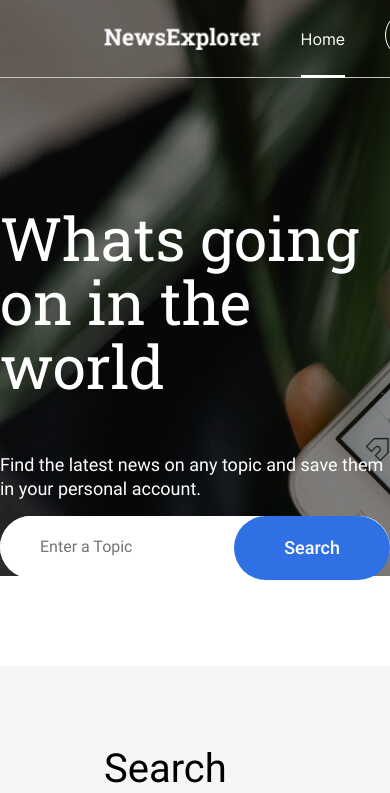
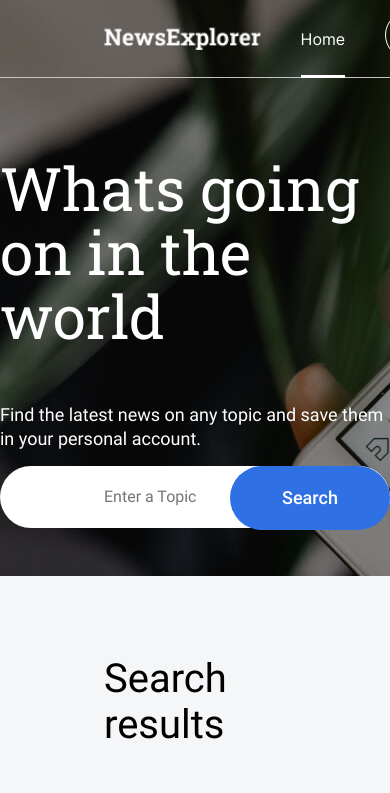
Before and after one commit to shimritz/news-explorer-frontend, a React (Create React App) app: page / in a window 390 px wide. Shown: the top 793 px of the page. Built offline with nearby package versions, Linux system fonts and the light colour scheme.

Commit message:
search form mobile

```diff
--- a/src/components/Navigation/Navigation.css
+++ b/src/components/Navigation/Navigation.css
@@ -113,6 +113,12 @@
 }
 
 @media (max-width: 330px) {
+  .nav__logo {
+    width: 117px;
+    height: 24px;
+    padding: 16px 0;
+    margin: 0 0 0 16px;
+  }
   .nav__links {
     display: none;
   }
--- a/src/components/NewsCardList/NewsCardList.css
+++ b/src/components/NewsCardList/NewsCardList.css
@@ -44,13 +44,13 @@
   cursor: pointer;
 }
 
-@media screen and (max-width: 768px) {
+@media screen and (max-width: 1230px) {
   .news-card__list {
     grid-template-columns: repeat(2, 1fr);
   }
 }
 
-@media screen and (max-width: 320px) {
+@media screen and (max-width: 650px) {
   .news-card__list {
     grid-template-columns: 1fr;
     gap: 20px;
--- a/src/components/PopupWithForm/PopupWithForm.css
+++ b/src/components/PopupWithForm/PopupWithForm.css
@@ -1,5 +1,6 @@
 .form {
-  width: 358px;
+  width: 430px;
+  height: 380px;
   background: #ffffff;
   color: #000000;
   display: flex;
@@ -7,7 +8,7 @@
   justify-content: center;
   border-radius: 10px;
   align-self: center;
-  /* position: relative; */
+  position: relative;
   font-family: "Roboto";
   padding-bottom: 64px;
 }
@@ -78,6 +79,7 @@
 
 .popup__redirect {
   align-self: center;
+  background-color: chartreuse;
 }
 .popup__redirect-button {
   background-color: transparent;
@@ -88,8 +90,10 @@
 
 .popup__close-btn {
   position: fixed;
-  top: 55px;
-  right: 285px;
+  top: 300px;
+  right: 240px;
+  /* right: 590px;
+  top: 270px; */
   background-color: transparent;
   background-image: url("../../assets/icons/CloseIcon\(1\).svg");
   background-repeat: no-repeat;
@@ -102,8 +106,6 @@
 @media screen and (max-width: 800px) {
   .popup__close-button {
     background-size: 20px 20px;
-    top: 30px;
-    right: 44px;
   }
 }
 @media screen and (max-width: 320px) {
--- a/src/components/SearchForm/SearchForm.css
+++ b/src/components/SearchForm/SearchForm.css
@@ -27,7 +27,7 @@
 .search-form__field-wrapper {
   /* width: 100%;
   /* margin-top: 88px; */
-
+  display: flex;
   width: 100%;
   background-color: white;
   justify-content: space-around;
@@ -80,3 +80,41 @@
   color: #1a1b22;
   /* margin: auto; */
 }
+
+@media (max-width: 768px) {
+  .search-form {
+    /* max-width: 448px; */
+    padding-top: 38px;
+    padding-bottom: 48px;
+  }
+
+  .search-form__button {
+    width: 160px;
+    padding: 20px 16px;
+    border-radius: 50px;
+    border: none;
+    flex-grow: 2;
+    margin: auto;
+  }
+}
+
+@media (max-width: 340px) {
+  .search-form {
+    max-width: 288px;
+    margin: auto;
+    padding-top: 30px;
+    padding-bottom: 32px;
+    height: 100%;
+  }
+
+  .search-form__button {
+    position: relative;
+    width: 100%;
+  }
+
+  .search-form__field-wrapper {
+    width: 288px;
+    flex-direction: column;
+    gap: 16px;
+  }
+}
```
Also changed, not shown: src/components/SignIn/SignIn.js (+0 -38 lines).
